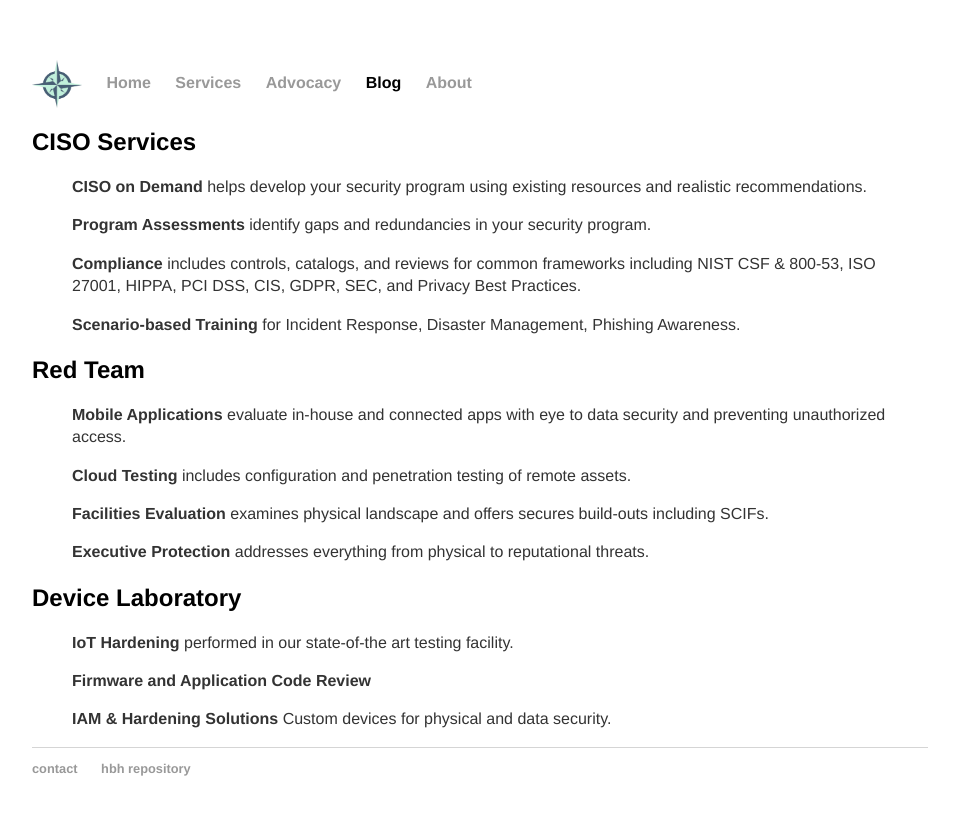
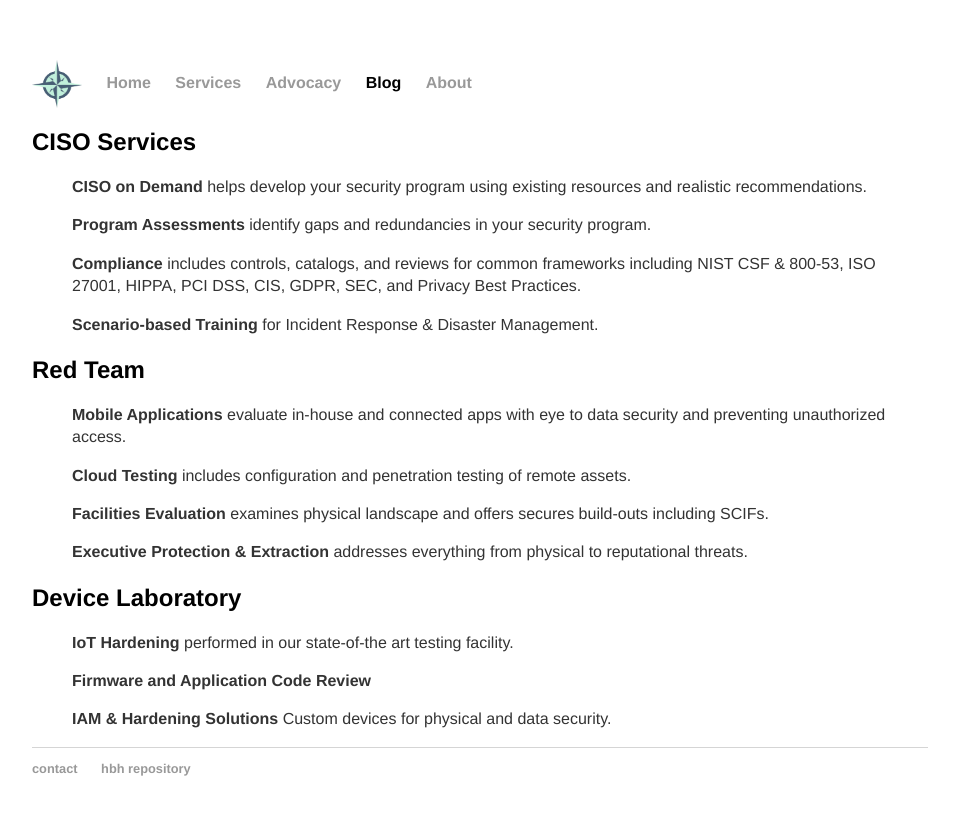
Before and after one commit to shipstonesec/shipstonesec.github.io, a Jekyll site: the page built from services/services.html, in a window 1280 px wide. Shown: the top 815 px of the page, without its empty margins (160-1119 px from the left). Built offline with Jekyll 4.4.1, drawn with Linux system fonts in a browser that asks for light colours.

Commit message:
Update services.html

```diff
--- a/services/services.html
+++ b/services/services.html
@@ -8,7 +8,7 @@ title: Services
     	<p><strong>CISO on Demand</strong> helps develop your security program using existing resources and realistic recommendations.</p>
     	<p><strong>Program Assessments</strong> identify gaps and redundancies in your security program.</p>
     	<p><strong>Compliance</strong> includes controls, catalogs, and reviews for common frameworks including NIST CSF & 800-53, ISO 27001, HIPPA, PCI DSS, CIS, GDPR, SEC, and Privacy Best Practices.</p>
-        <p><strong>Scenario-based Training</strong> for Incident Response, Disaster Management, Phishing Awareness.</p>
+        <p><strong>Scenario-based Training</strong> for Incident Response & Disaster Management.</p>
     </ul>
 
 <h2>Red Team</h2>
@@ -16,7 +16,7 @@ title: Services
     	<p><strong>Mobile Applications</strong> evaluate in-house and connected apps with eye to data security and preventing unauthorized access.</p>
     	<p><strong>Cloud Testing</strong> includes configuration and penetration testing of remote assets.</p>
     	<p><strong>Facilities Evaluation</strong> examines physical landscape and offers secures build-outs including SCIFs.</p>
-    	<p><strong>Executive Protection</strong> addresses everything from physical to reputational threats.</p>
+    	<p><strong>Executive Protection & Extraction</strong> addresses everything from physical to reputational threats.</p>
     </ul>
 
 <h2>Device Laboratory</h2>
```
